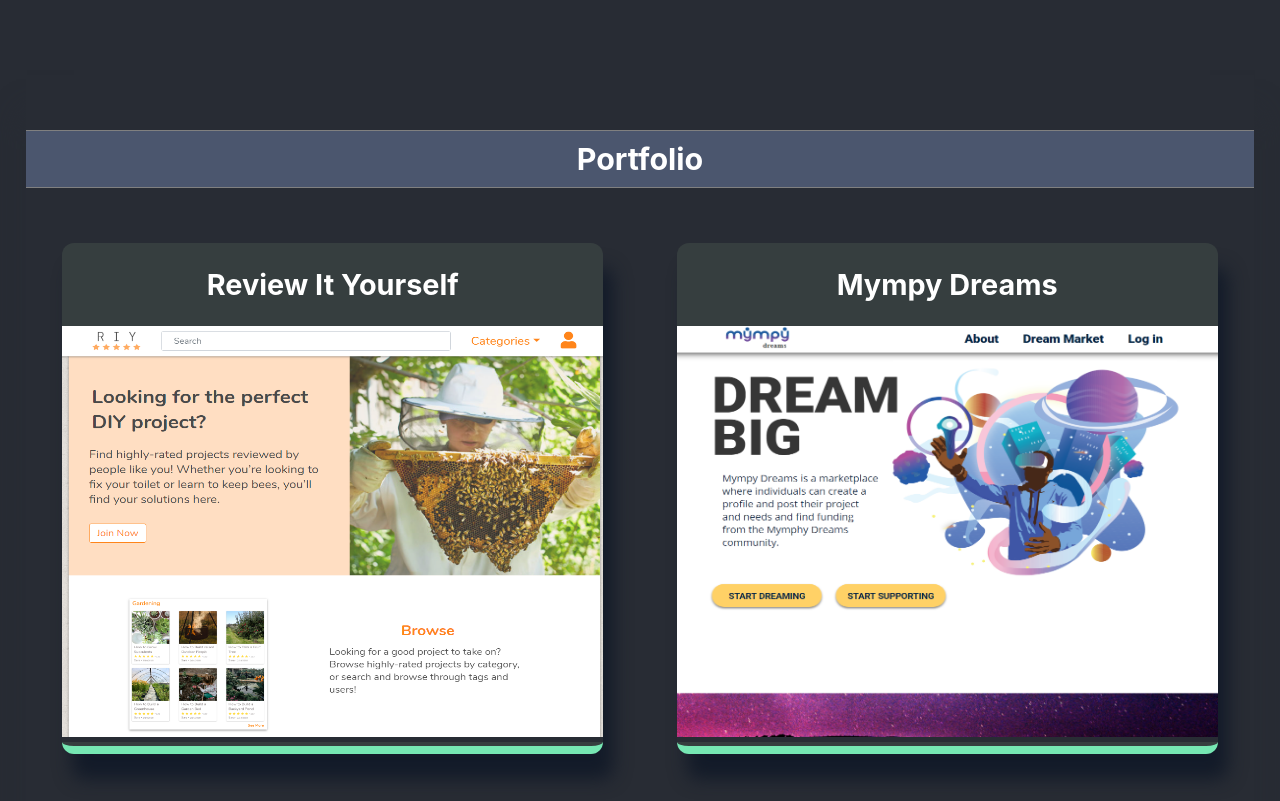
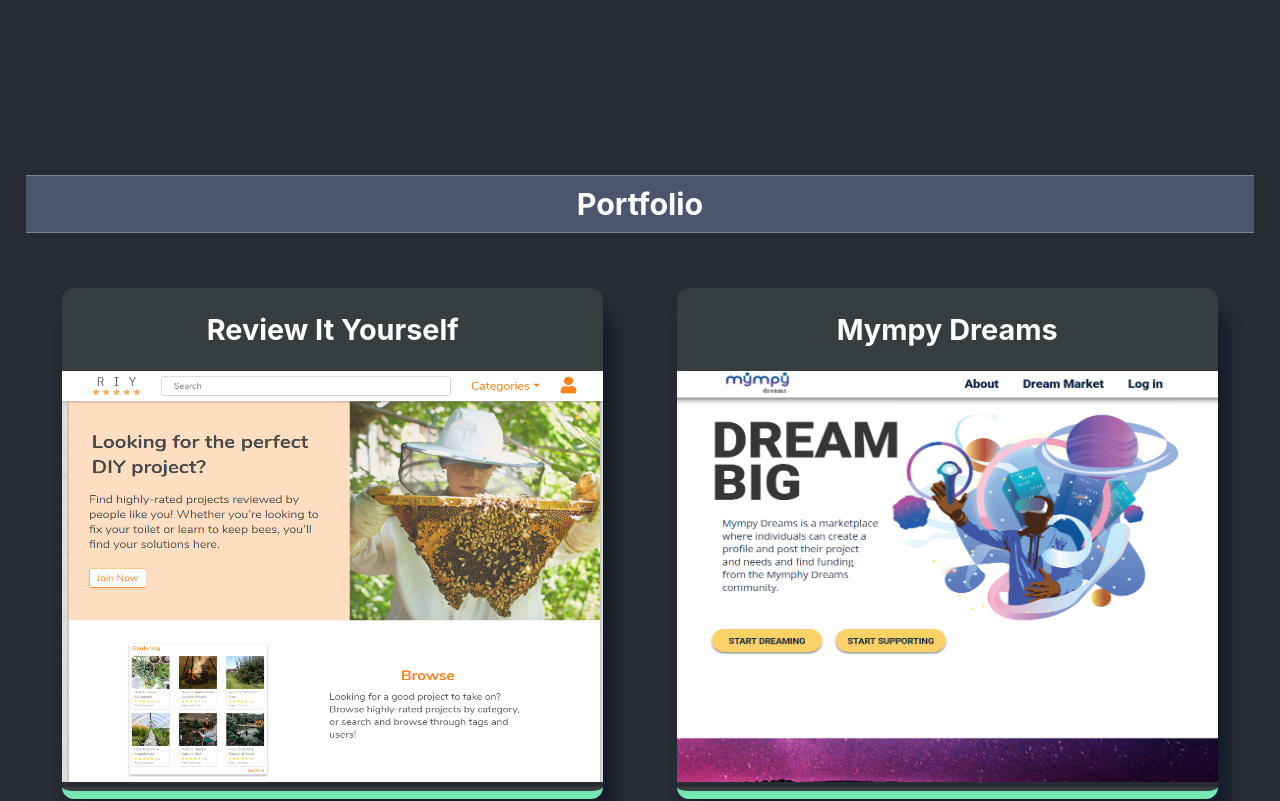
Before and after one commit to NickStrick/My-Portfolio, a React (Create React App) app in the folder portfolio/: page / in a window 1280 px wide. Shown: the part 1060-1861 px from the top of the page. Built offline with nearby package versions, Linux system fonts and the light colour scheme.

Commit message:
small style changes

```diff
--- a/portfolio/src/App.scss
+++ b/portfolio/src/App.scss
@@ -20,7 +20,7 @@ $highlight: #76E7B3;
   background-color: $background-base;
   margin: 0 auto;
   max-width: 1300px;
-  box-shadow: 1px 40px 30px $background-base;
+  box-shadow: 0 10px 5px $background-base;
   padding-bottom: 20px;
 }
 .home-container{
@@ -59,7 +59,7 @@ button:hover{
     font-size: 1.9rem;
     text-align: center;
     background: $background-light;
-    margin-top: 55px;
+    margin-top: 100px;
     margin-bottom: 55px;
   }
   .projects-columns{
```
